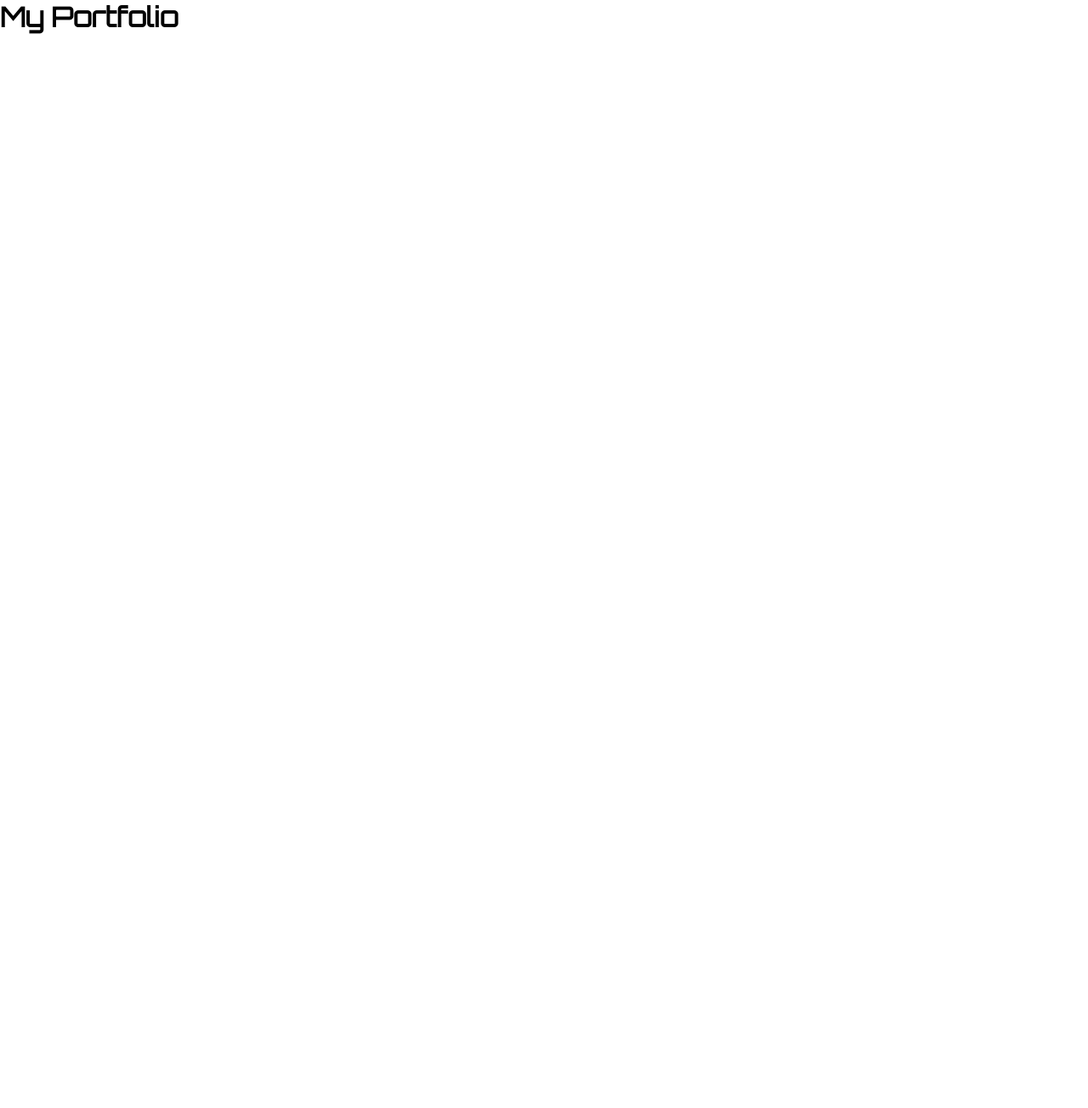
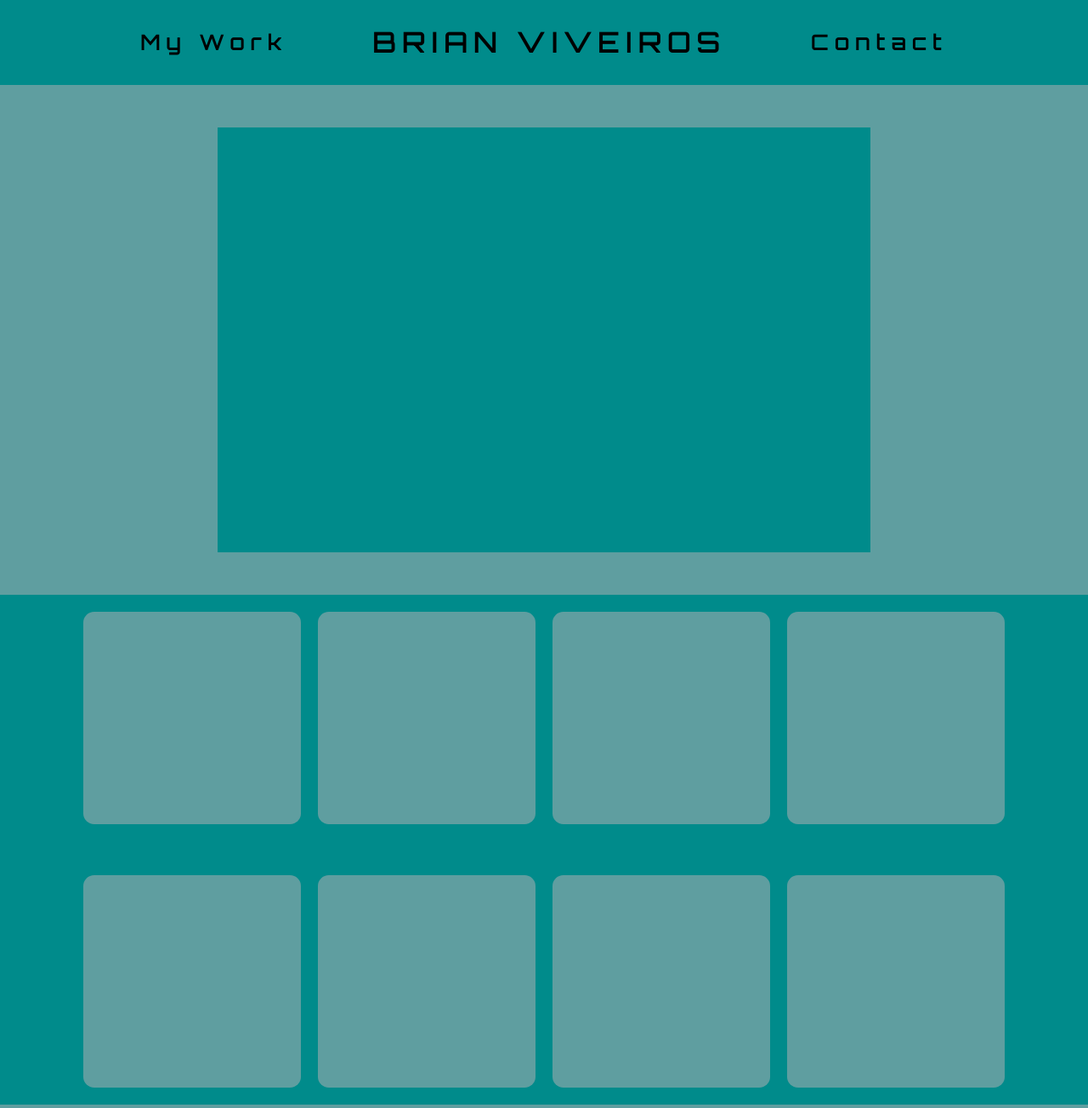
Before and after one commit to Shankk/portfolio, a website built with webpack: page dist/index.html in a window 1280 px wide. Shown: the top 1304 px of the page at 85% size. Before the commit the page ends 800 px from the top, so only its background shows below. Built offline with nearby package versions, Linux system fonts and the light colour scheme.

Commit message:
Basic Page Layout With Animations
Added header, content, footer. Added placeholder content to visualize animations and site layout.

```diff
--- a/src/styles.css
+++ b/src/styles.css
@@ -8,6 +8,143 @@
 body {
     margin: 0px;
     padding: 0px;
-    width: 100vw;
-    height: 100vh;
+    width: 100%;
+    height: 100%;
 }
+
+#header {
+    height: 100px;
+    background-color: darkcyan;
+    gap: 100px;
+    letter-spacing: 8px;
+    display: flex;
+    flex-flow: row nowrap;
+    justify-content: center;
+    align-items: center;
+    flex: auto;
+}
+
+.content {
+    width: 100%;
+    height: 600px;
+}
+
+#bio {
+    background-color: cadetblue;
+    display: flex;
+    justify-content: center;
+    align-items: center;
+}
+
+#container {
+    width: 60%;
+    height: 500px;
+    background-color: darkcyan;
+}
+
+#myWork {
+    background-color: darkcyan;
+    gap: 20px;
+    display: flex;
+    flex-flow: row wrap;
+    justify-content: center;
+    align-items: center;
+}
+
+#workContainer {
+    width: 20%;
+    height: 250px;
+    background-color: cadetblue;
+    border-radius: 5%;
+}
+
+#contact {
+    background-color: cadetblue;
+    display: flex;
+    justify-content: center;
+    align-items: center;
+}
+
+#footer {
+    height: 50px;
+    background-color: darkcyan;
+    gap: 20px;
+    display: flex;
+    flex-flow: row nowrap;
+    justify-content: center;
+    align-items: center;
+}
+
+button {
+    all: unset;
+    font-size: 24px;
+    font-weight: bolder;
+    border-radius: 8px;
+    transition: 0.25s ease-out 0s;
+}
+
+button:hover {
+    color: white;
+    font-size: 32px;
+}
+
+button:active {
+    transform: scale(1.1);
+}
+
+.moveRight {
+    animation-duration: 2s;
+    animation-name: move-right;
+    animation-fill-mode: forwards;
+    animation-iteration-count: 1;
+    animation-direction: normal;
+}
+
+.moveLeft {
+    animation-duration: 2s;
+    animation-name: move-left;
+    animation-fill-mode: forwards;
+    animation-iteration-count: 1;
+    animation-direction: normal;
+}
+
+.moveDown {
+    animation-duration: 2s;
+    animation-name: move-up;
+    animation-fill-mode: forwards;
+    animation-iteration-count: 1;
+    animation-direction: normal;
+}
+
+@keyframes move-right {
+    from {
+      opacity: 0;
+      transform: translateX(-200px);
+    }
+
+    to {
+        opacity: 1;
+    }
+}
+
+@keyframes move-left {
+    from {
+      opacity: 0;
+      transform: translateX(200px);
+    }
+
+    to {
+        opacity: 1;
+    }
+}
+
+@keyframes move-up {
+    from {
+      opacity: 0;
+      transform: translate(0px,200px);
+    }
+
+    to {
+        opacity: 1;
+    }
+}
```
Also changed, not shown: dist/index.html, dist/main.js (added).
